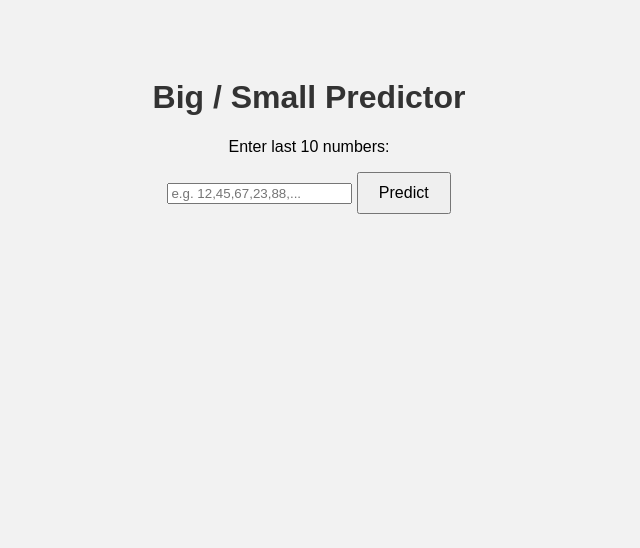
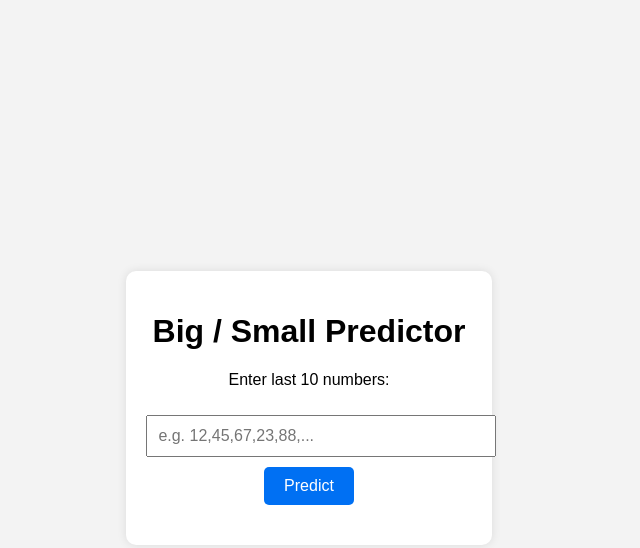
Before and after one commit to riyadttc24/laughing-octo-spork, a plain HTML site: page index.html in a window 1280 px wide. Shown: the whole page, without its empty margins (331-971 px from the left). Drawn offline with Linux system fonts and the light colour scheme.

Commit message:
Update style.css

```diff
--- a/style.css
+++ b/style.css
@@ -1,16 +1,38 @@
 body {
   font-family: Arial, sans-serif;
-  text-align: center;
-  padding: 50px;
-  background-color: #f2f2f2;
+  background: #f3f3f3;
+  display: flex;
+  justify-content: center;
+  align-items: center;
+  height: 100vh;
 }
 
-h1 {
-  color: #333;
+.container {
+  background: white;
+  padding: 20px;
+  border-radius: 10px;
+  text-align: center;
+  box-shadow: 0 0 10px rgba(0,0,0,0.1);
+}
+
+input {
+  width: 100%;
+  padding: 10px;
+  margin-top: 10px;
+  margin-bottom: 10px;
+  font-size: 16px;
 }
 
 button {
   padding: 10px 20px;
   font-size: 16px;
-  cursor: pointer;
+  background: #0070f3;
+  color: white;
+  border: none;
+  border-radius: 5px;
 }
+
+h2 {
+  margin-top: 20px;
+  font-size: 24px;
+}
```
